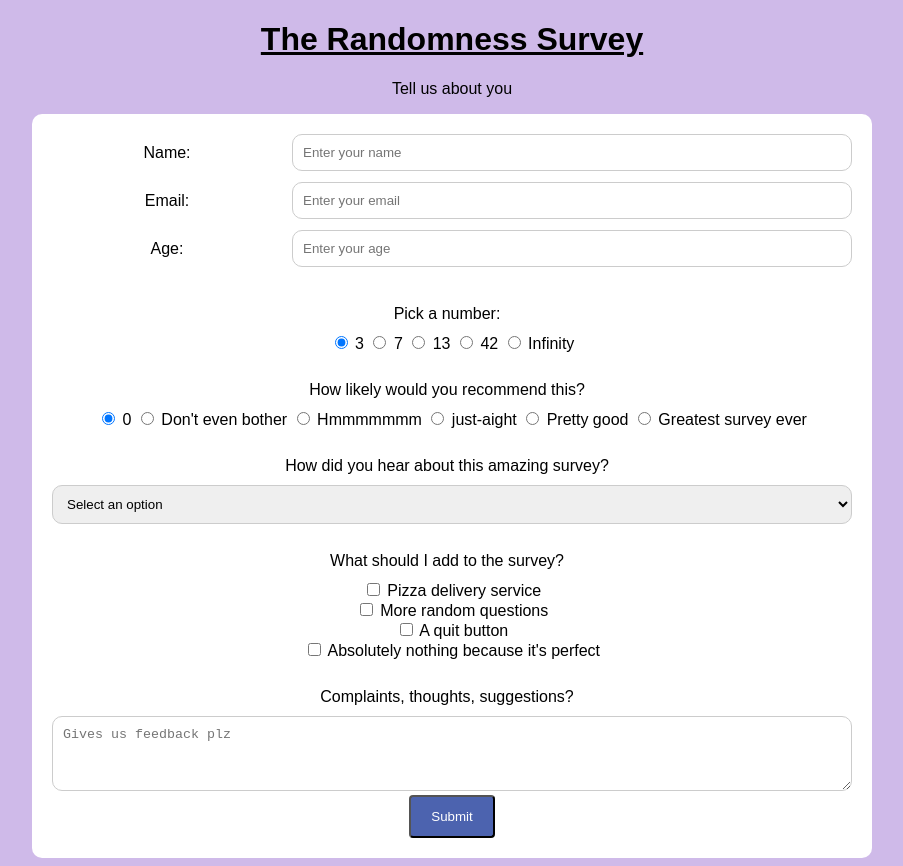
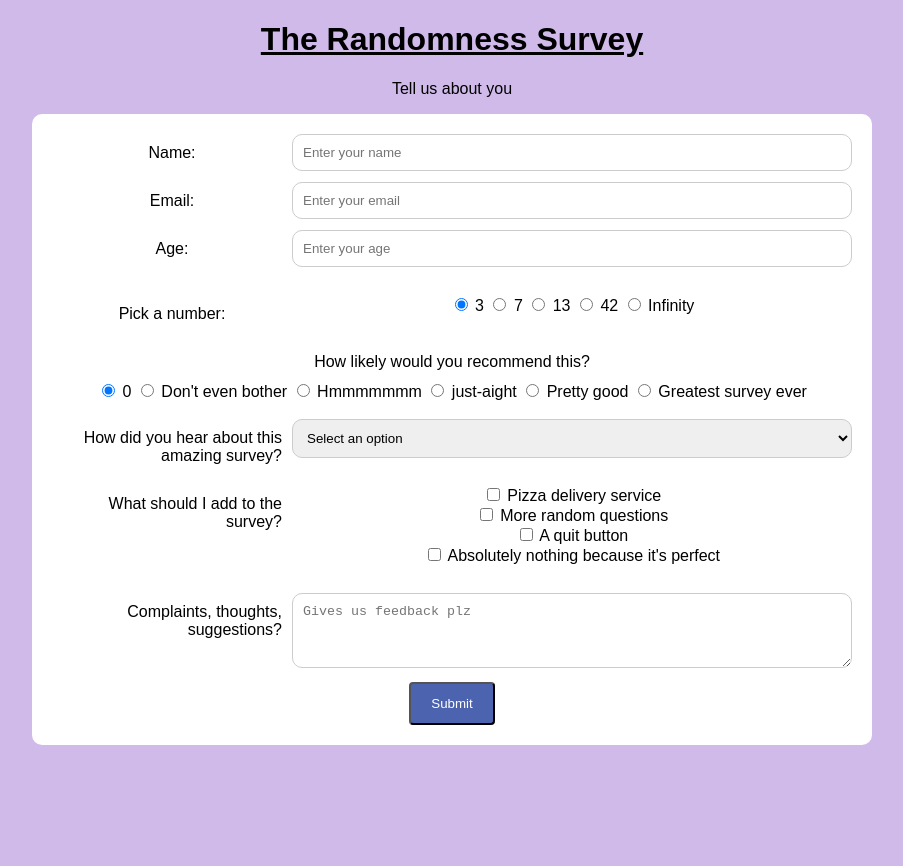
Before and after one commit to wchung42/hw3-survey-form, a plain HTML site: page index.html in a window 1280 px wide. Shown: the whole page, without its empty margins (188-1091 px from the left). After the commit the page ends 800 px from the top, so only its background shows below. Drawn offline with Linux system fonts and the light colour scheme.

Commit message:
separated labels into left column and input into right

```diff
--- a/index.html
+++ b/index.html
@@ -36,12 +36,19 @@
             </div>
 
             <!-- radio -->
+            <div class = "row">
+                <div class = "left-column">
                     <label id = "pick">Pick a number: </label><br>
+                </div>
+                <div class = "right-column">
                     <input type = "radio" name = "num" value = "3" checked> 3
                     <input type = "radio" name = "num" value = "7" > 7
                     <input type = "radio" name = "num" value = "13" > 13
                     <input type = "radio" name = "num" value = "42" > 42
                     <input type = "radio" name = "num" value = "infinity" > Infinity<br><br>
+                </div>
+            </div>
+
 
             <label id = "rec">How likely would you recommend this?</label><br>
             <input type = "radio" name = "recommendation" value = "zero" checked> 0
@@ -52,7 +59,11 @@
             <input type = "radio" name = "recommendation" value = "greatest-survey-ever" > Greatest survey ever <br><br>
 
             <!-- dropdown menu -->
+            <div class = "row">
+                <div class = "left-column">
                     <label id = "rec-label">How did you hear about this amazing survey?</label><br>
+                </div>
+                <div class = "right-column">
                 <select name = "userRec" id = "dropdown">
                     <option disabled selected value>Select an option</option>
                     <option value = "email">Email</option>
@@ -61,18 +72,33 @@
                     <option value = "reddit">reddit</option>
                     <option value = "tv">TV commercial</option>
                 </select>
+                </div>
                 <br><br>
+            </div>
 
             <!-- checkbox -->
+            <div class = "row">
+                <div class = "left-column">
                     <label id = "options">What should I add to the survey?</label><br>
+                </div>
+                <div class = "right-column">
                     <input type = "checkbox" name = "feature1" value = "Pizza"> Pizza delivery service <br>
                     <input type = "checkbox" name = "feature1" value = "Questions"> More random questions <br>
                     <input type = "checkbox" name = "feature1" value = "Quit"> A quit button <br>
                     <input type = "checkbox" name = "feature1" value = "Nothing"> Absolutely nothing because it's perfect <br><br>
+                </div>
+                <br><br>
+            </div>
 
             <!-- textarea -->
+            <div class = "row">
+                <div class = "left-column">
                     <label id = "feedback">Complaints, thoughts, suggestions?</label><br>
+                </div>
+                <div class = "right-column">
                     <textarea id = "suggestions" style = "height: 75px; resize:vertical;" name = "suggestions" placeholder = "Gives us feedback plz"></textarea><br>
+                </div>
+            </div>
 
             <input type = "submit" id = "submit" text = "Submit">
         </form>
--- a/styles.css
+++ b/styles.css
@@ -27,7 +27,7 @@ body {
 
 label {
     display: inline-block;
-    padding: 10px 10px 10px 0px;
+    padding: 10px 10px 10px 10px;
     text-align: right;
 }
 
@@ -45,9 +45,21 @@ input[type = text], input[type = number], input[type = email], select, textarea
     box-sizing: border-box;
 }
 
+input[type = checkbox] {
+    position: relative;
+}
+
 input[type=submit] {
     background-color: rgb(76, 99, 175);
     color: white;
     padding: 12px 20px;
     border-radius: 4px;
   }
+
+.radio {
+    position: relative;
+    left: -43px;
+    margin-left: 10px;
+    display: block;
+    padding-bottom: 10px;
+}
```
Lines whose indentation alone changed are shown as unchanged.
